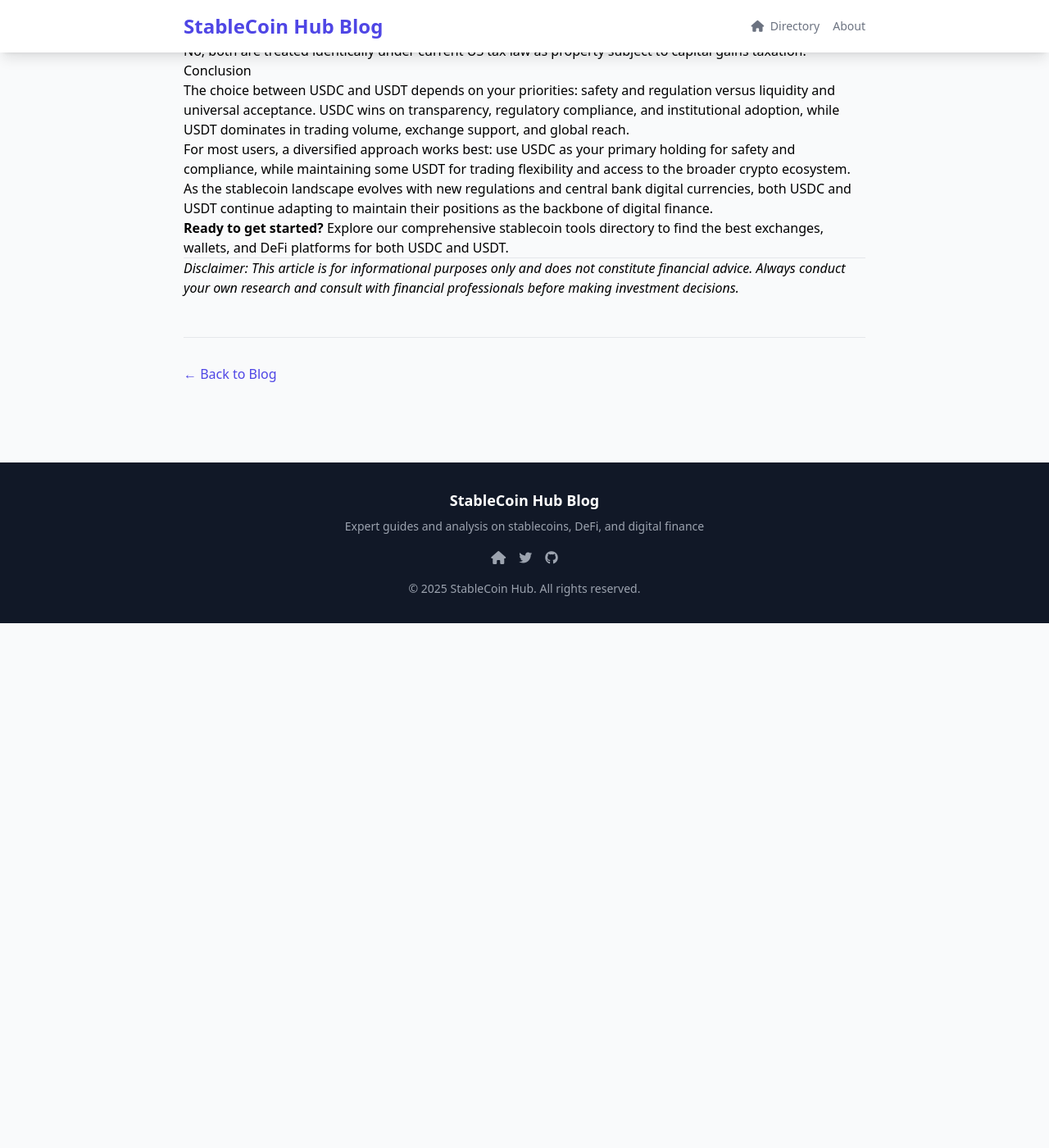
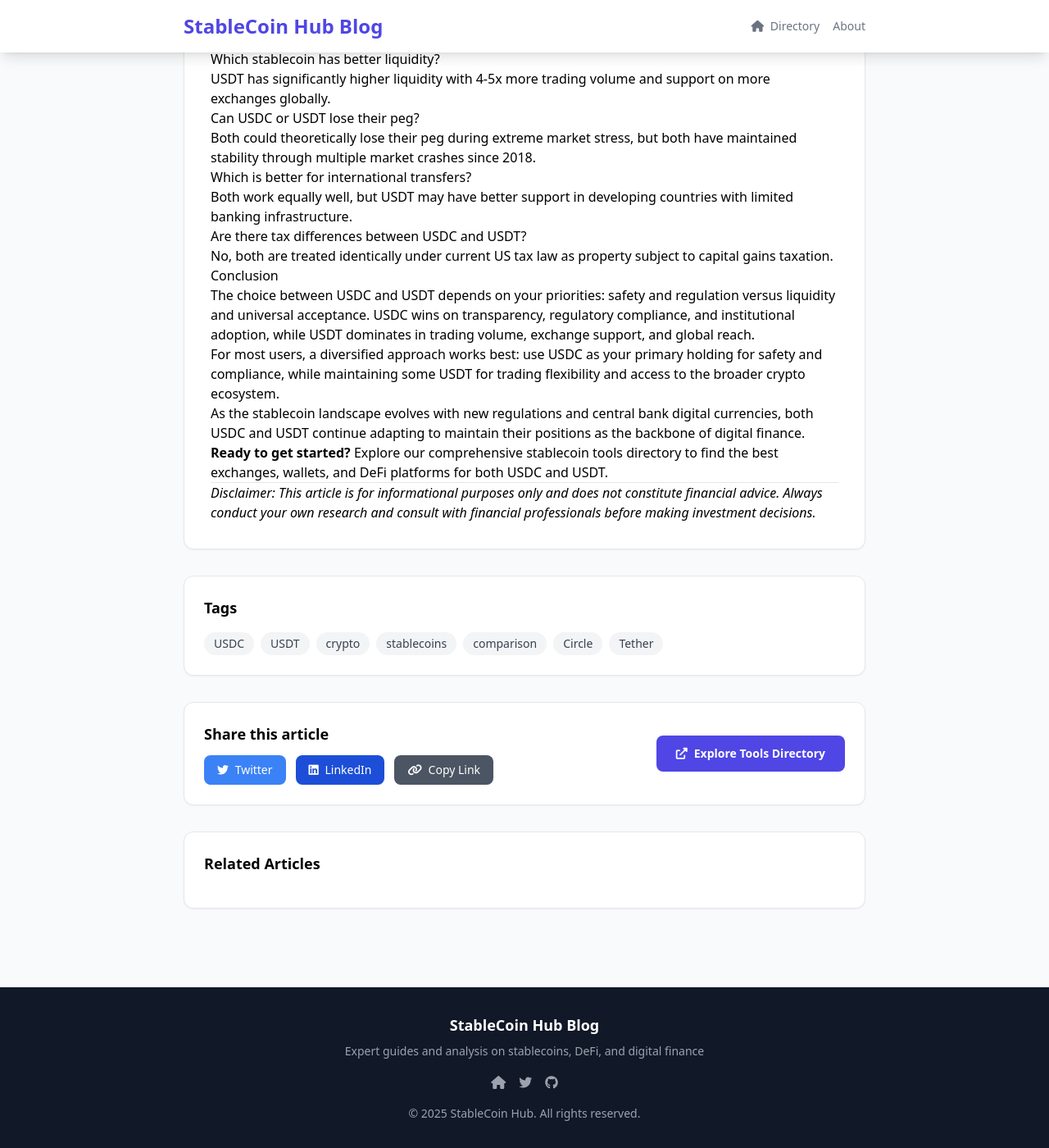
Before and after one commit to gummybearsk/stablecoinhub-blog, a Jekyll site: the page built from _posts/2025-07-05-usdc-vs-usdt-complete-guide.md, in a window 1280 px wide and 1400 px high, scrolled down 4594 px. Shown: the whole window at 82% size. Built offline with Jekyll 4.4.1, drawn with Linux system fonts in a browser that asks for light colours; nearby versions of some CDN libraries; before the commit the page ends 5354 px from its top, so only the background shows below that; some of the changed text lies outside the part shown.

Commit message:
change codes

```diff
--- a/_layouts/post.html
+++ b/_layouts/post.html
@@ -2,22 +2,129 @@
 layout: default
 ---
 
-<article class="prose prose-lg max-w-none">
-    <header class="mb-8">
-        <h1 class="text-4xl font-bold text-gray-900 mb-4">{{ page.title }}</h1>
-        <div class="flex items-center text-gray-600 mb-6">
-            <span>{{ page.date | date: "%B %d, %Y" }}</span>
-            <span class="mx-2">•</span>
-            <span>{{ page.categories | join: ", " }}</span>
-        </div>
-        <p class="text-xl text-gray-600">{{ page.description }}</p>
-    </header>
+<!-- Article Header -->
+<article class="bg-white rounded-xl shadow-sm border p-6 sm:p-8 mb-8">
+    <!-- Breadcrumb -->
+    <nav class="mb-6">
+        <ol class="flex items-center space-x-2 text-sm text-gray-500">
+            <li><a href="/" class="hover:text-indigo-600">Home</a></li>
+            <li><i class="fas fa-chevron-right text-xs"></i></li>
+            <li><a href="/{{ page.categories[0] | downcase }}" class="hover:text-indigo-600 capitalize">{{ page.categories[0] }}</a></li>
+            <li><i class="fas fa-chevron-right text-xs"></i></li>
+            <li class="text-gray-900">{{ page.title }}</li>
+        </ol>
+    </nav>
 
-    <div class="article-content">
+    <!-- Article Meta -->
+    <div class="flex flex-wrap items-center gap-4 mb-6">
+        {% for category in page.categories %}
+        <span class="bg-indigo-100 text-indigo-600 text-xs px-3 py-1 rounded-full font-medium">{{ category }}</span>
+        {% endfor %}
+        <span class="text-gray-500 text-sm">
+            <i class="fas fa-calendar mr-1"></i>
+            {{ page.date | date: "%B %d, %Y" }}
+        </span>
+        <span class="text-gray-500 text-sm">
+            <i class="fas fa-clock mr-1"></i>
+            {% assign words = content | number_of_words %}
+            {% assign minutes = words | divided_by: 200 %}
+            {% if minutes < 1 %}1{% else %}{{ minutes }}{% endif %} min read
+        </span>
+    </div>
+
+    <!-- Article Title -->
+    <h1 class="text-3xl sm:text-4xl font-bold text-gray-900 mb-4">{{ page.title }}</h1>
+
+    <!-- Article Description -->
+    {% if page.description %}
+    <p class="text-lg text-gray-600 mb-8 leading-relaxed">{{ page.description }}</p>
+    {% endif %}
+</article>
+
+<!-- Article Content -->
+<article class="bg-white rounded-xl shadow-sm border p-6 sm:p-8 mb-8">
+    <div class="prose prose-lg max-w-none">
         {{ content }}
     </div>
+</article>
 
-    <footer class="mt-12 pt-8 border-t">
-        <a href="/" class="text-indigo-600 hover:text-indigo-800">← Back to Blog</a>
-    </footer>
-</article>
+<!-- Article Tags -->
+{% if page.tags %}
+<div class="bg-white rounded-xl shadow-sm border p-6 mb-8">
+    <h3 class="text-lg font-semibold mb-4">Tags</h3>
+    <div class="flex flex-wrap gap-2">
+        {% for tag in page.tags %}
+        <span class="bg-gray-100 text-gray-700 text-sm px-3 py-1 rounded-full hover:bg-gray-200 transition">
+            {{ tag }}
+        </span>
+        {% endfor %}
+    </div>
+</div>
+{% endif %}
+
+<!-- Share & Navigation -->
+<div class="bg-white rounded-xl shadow-sm border p-6 mb-8">
+    <div class="flex flex-col sm:flex-row justify-between items-start sm:items-center gap-4">
+        <!-- Share Buttons -->
+        <div>
+            <h3 class="text-lg font-semibold mb-3">Share this article</h3>
+            <div class="flex gap-3">
+                <a href="https://twitter.com/intent/tweet?url={{ site.url }}{{ page.url }}&text={{ page.title }}"
+                   target="_blank"
+                   class="bg-blue-500 text-white px-4 py-2 rounded-lg hover:bg-blue-600 transition text-sm">
+                    <i class="fab fa-twitter mr-1"></i> Twitter
+                </a>
+                <a href="https://www.linkedin.com/sharing/share-offsite/?url={{ site.url }}{{ page.url }}"
+                   target="_blank"
+                   class="bg-blue-700 text-white px-4 py-2 rounded-lg hover:bg-blue-800 transition text-sm">
+                    <i class="fab fa-linkedin mr-1"></i> LinkedIn
+                </a>
+                <button onclick="copyToClipboard()"
+                        class="bg-gray-600 text-white px-4 py-2 rounded-lg hover:bg-gray-700 transition text-sm">
+                    <i class="fas fa-link mr-1"></i> Copy Link
+                </button>
+            </div>
+        </div>
+
+        <!-- Back to Directory -->
+        <a href="https://stablecoinhub.pro"
+           class="bg-indigo-600 text-white px-6 py-3 rounded-lg hover:bg-indigo-700 transition font-semibold text-sm inline-flex items-center">
+            <i class="fas fa-external-link-alt mr-2"></i>
+            Explore Tools Directory
+        </a>
+    </div>
+</div>
+
+<!-- Related Articles -->
+<div class="bg-white rounded-xl shadow-sm border p-6">
+    <h3 class="text-lg font-semibold mb-4">Related Articles</h3>
+    <div class="grid grid-cols-1 md:grid-cols-2 gap-4">
+        {% assign related_posts = site.posts | where_exp: "post", "post.categories[0] == page.categories[0]" | limit: 4 %}
+        {% for post in related_posts %}
+        {% if post.url != page.url %}
+        <a href="{{ post.url }}" class="block p-4 border rounded-lg hover:bg-gray-50 transition">
+            <div class="flex items-center mb-2">
+                {% for category in post.categories limit:1 %}
+                <span class="bg-gray-100 text-gray-600 text-xs px-2 py-1 rounded-full mr-2">{{ category }}</span>
+                {% endfor %}
+                <span class="text-gray-500 text-xs">
+                    {{ post.date | date: "%b %d" }}
+                </span>
+            </div>
+            <h4 class="font-semibold text-gray-900 mb-2 line-clamp-2">{{ post.title }}</h4>
+            {% if post.description %}
+            <p class="text-gray-600 text-sm line-clamp-2">{{ post.description }}</p>
+            {% endif %}
+        </a>
+        {% endif %}
+        {% endfor %}
+    </div>
+</div>
+
+<script>
+function copyToClipboard() {
+    navigator.clipboard.writeText(window.location.href).then(function() {
+        alert('Link copied to clipboard!');
+    });
+}
+</script>
```
